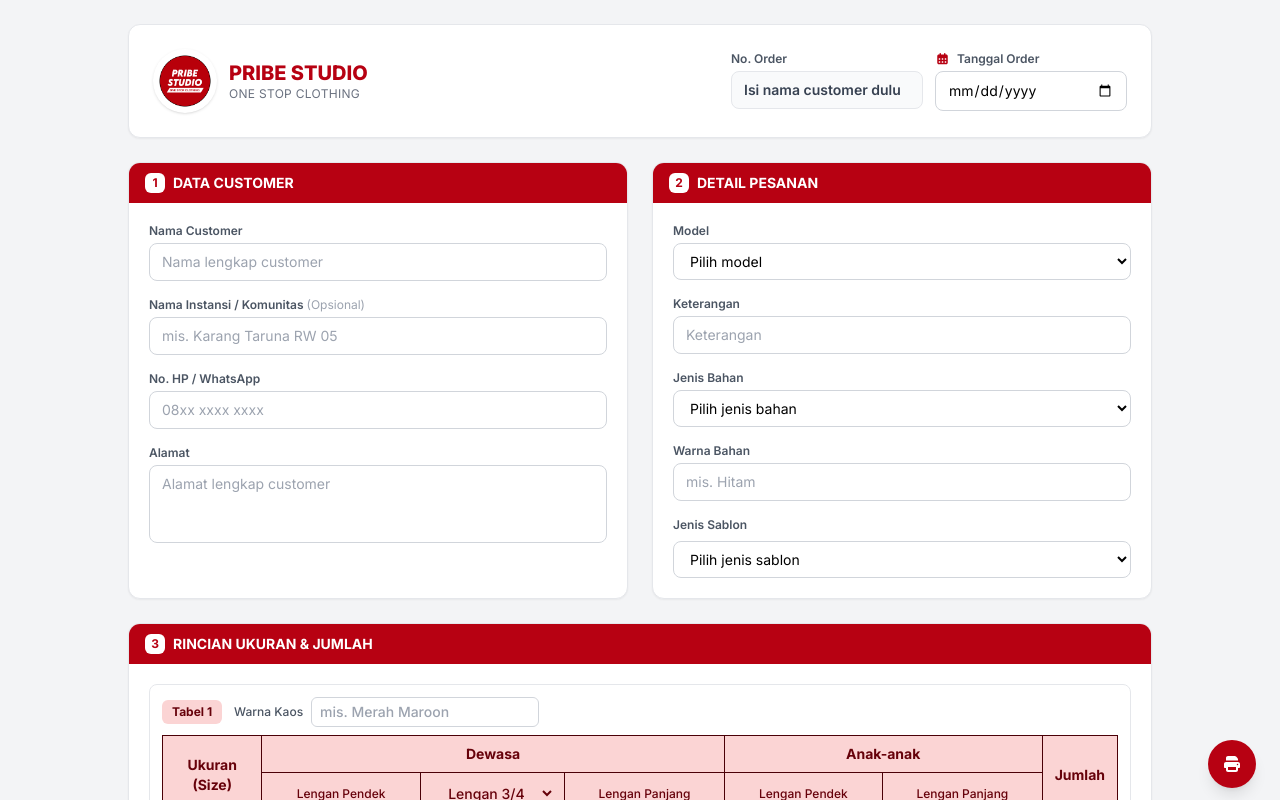
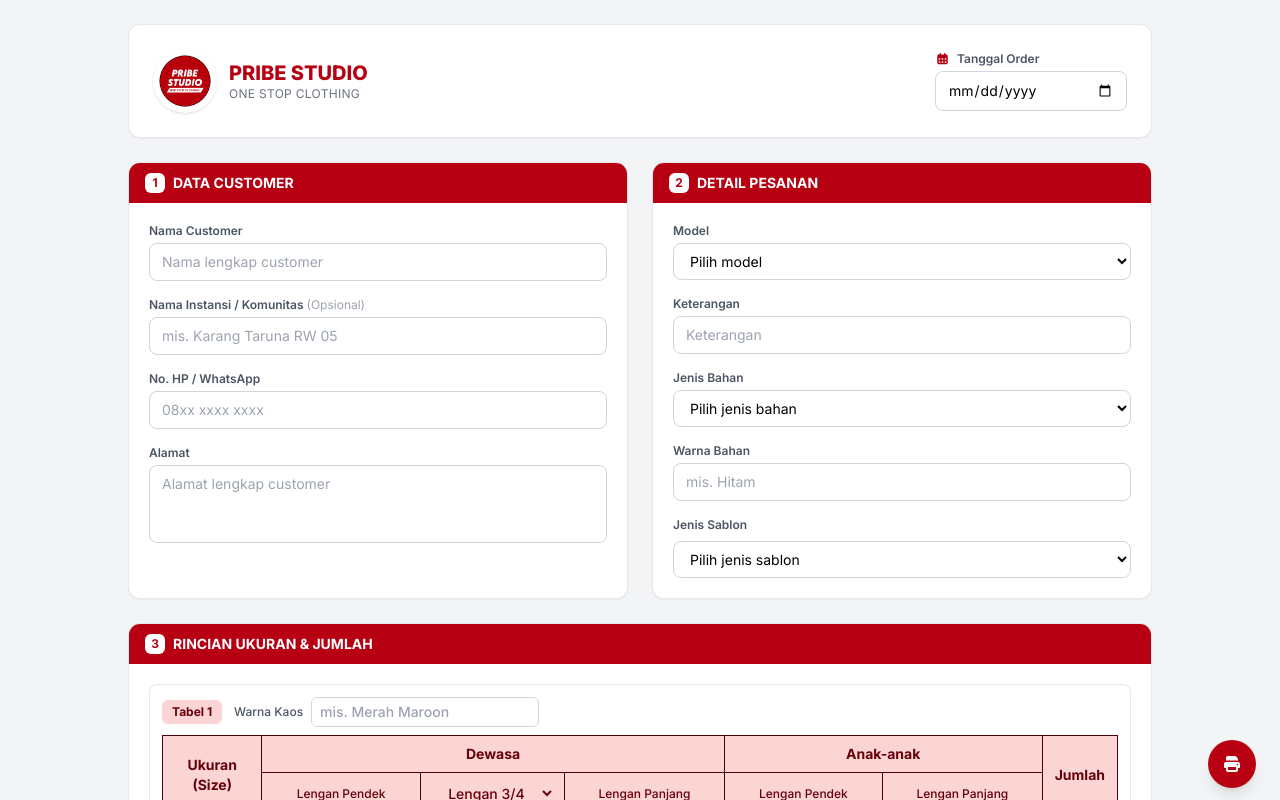
Before and after one commit to Arsfbrynt/form-pribe, a Vue app: page / in a window 1280 px wide. Shown: the top 800 px of the page. Built offline with nearby package versions, Linux system fonts and the light colour scheme.

Commit message:
hide nomer

```diff
--- a/src/components/AppHeader.vue
+++ b/src/components/AppHeader.vue
@@ -28,8 +28,9 @@ defineProps<{ form: OrderForm }>();
       </div>
 
       <!-- No. Order (otomatis) & Tanggal Order -->
-      <div class="grid grid-cols-1 sm:grid-cols-2 gap-3 w-full sm:w-auto">
-        <div>
+      <!-- <div class="grid grid-cols-1 sm:grid-cols-2 gap-3 w-full sm:w-auto"> -->
+      <div class="">
+        <div v-if="false">
           <label class="block text-xs font-semibold text-gray-600 mb-1"
             >No. Order</label
           >
```
